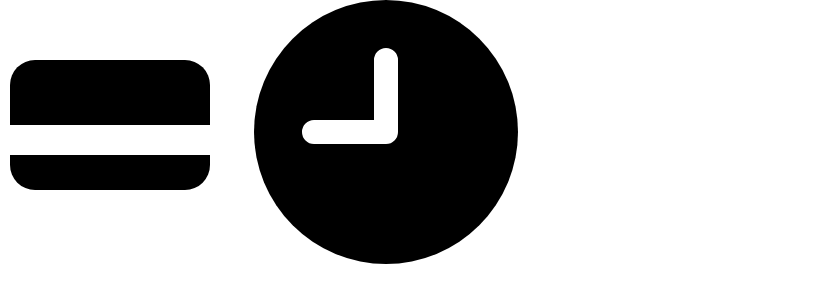
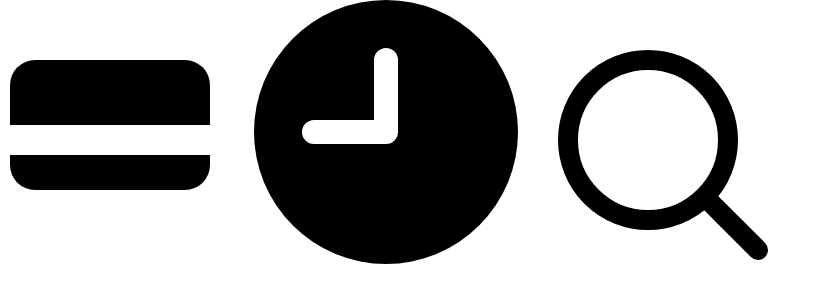
Before and after one commit to jbwizard/svg, a plain HTML site: page index.html in a window 1280 px wide. Shown: the whole page, without its empty margins (0-821 px from the left). Drawn offline with Linux system fonts and the light colour scheme.

Commit message:
add glas

```diff
--- a/index.html
+++ b/index.html
@@ -17,5 +17,10 @@
         <circle cx="110" cy="110" r="110"  fill="black"/>
         <polyline points="50,110 110,110 110,50" stroke="white" stroke-width="20" stroke-linecap="round" stroke-linejoin="round" />
     </svg>
+    <svg width="250" height="250" viewbox="0 0 250 250" fill="none" xmlns="http://www.w3.org/2000/svg">
+        <circle cx="90" cy="90" r="80" fill="white" stroke="black" stroke-width="20"/>
+        <polyline points="150,150 200,200" stroke="black" stroke-width="20" stroke-linecap="round"/>
+
+    </svg>
 </body>
 </html>
```
